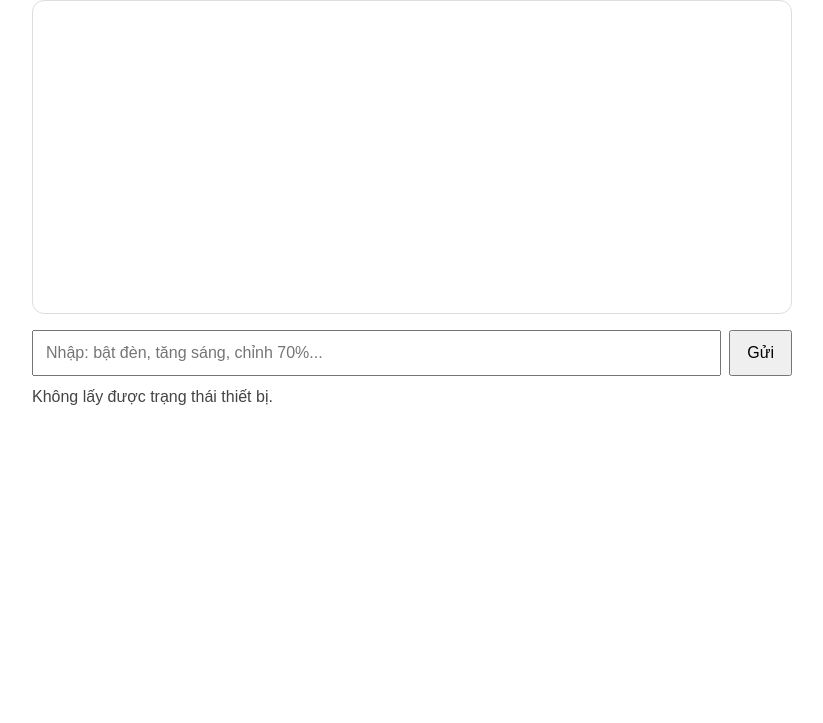
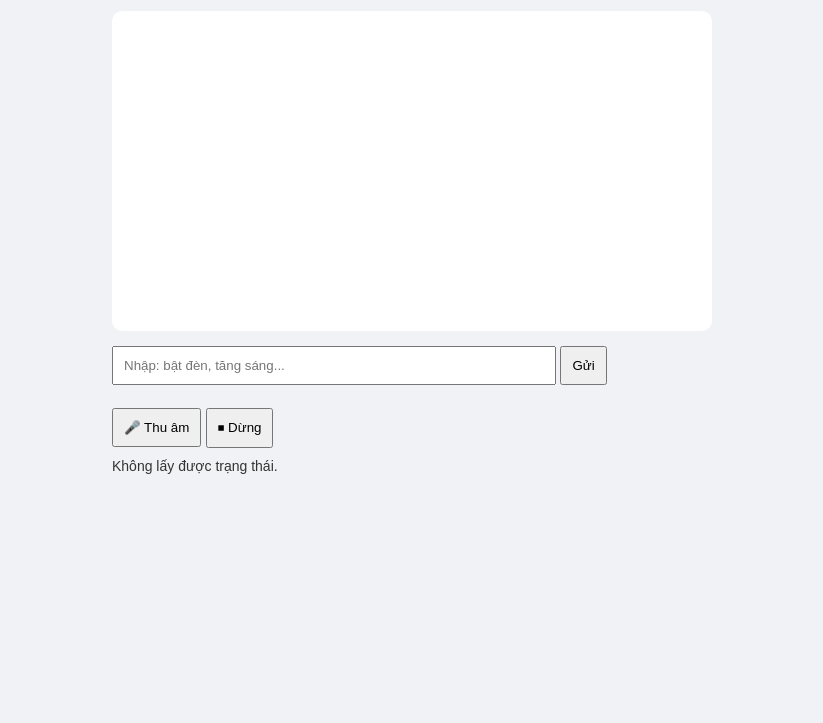
Before and after one commit to lethanhduan89-sudo/smart-study-lamp, a plain HTML site: page docs/index.html in a window 1280 px wide. Shown: the part 77-800 px from the top of the page, without its empty margins (228-1051 px from the left). Drawn offline with Linux system fonts and the light colour scheme; no server answers.

Commit message:
Update index.html with voice feature

```diff
--- a/docs/index.html
+++ b/docs/index.html
@@ -1,51 +1,104 @@
 <!DOCTYPE html>
 <html lang="vi">
 <head>
-  <meta charset="UTF-8" />
-  <meta name="viewport" content="width=device-width, initial-scale=1.0" />
-  <title>Đèn học thông minh AI</title>
+  <meta charset="UTF-8">
+  <title>Smart Study Lamp AI</title>
+
   <style>
-    body { font-family: Arial, sans-serif; max-width: 760px; margin: 32px auto; padding: 0 16px; }
-    h1 { margin-bottom: 8px; }
-    #chat { border: 1px solid #ddd; border-radius: 12px; padding: 16px; min-height: 280px; margin-bottom: 16px; }
-    .msg { margin: 10px 0; padding: 10px 12px; border-radius: 10px; max-width: 80%; }
-    .user { background: #e8f0fe; margin-left: auto; }
-    .ai { background: #eef7ee; }
-    .row { display: flex; gap: 8px; }
-    input { flex: 1; padding: 12px; font-size: 16px; }
-    button { padding: 12px 16px; font-size: 16px; cursor: pointer; }
-    #status { margin-top: 12px; color: #444; }
+    body {
+      font-family: Arial;
+      background: #f0f2f5;
+      margin: 0;
+      padding: 0;
+    }
+
+    .container {
+      max-width: 600px;
+      margin: auto;
+      padding: 20px;
+    }
+
+    h2 {
+      text-align: center;
+    }
+
+    #chat {
+      background: white;
+      height: 300px;
+      overflow-y: auto;
+      padding: 10px;
+      border-radius: 10px;
+      margin-bottom: 10px;
+    }
+
+    .msg {
+      margin: 5px 0;
+      padding: 8px;
+      border-radius: 8px;
+    }
+
+    .user {
+      background: #d1e7dd;
+      text-align: right;
+    }
+
+    .ai {
+      background: #f8d7da;
+      text-align: left;
+    }
+
+    input {
+      width: 70%;
+      padding: 10px;
+    }
+
+    button {
+      padding: 10px;
+      margin-top: 5px;
+      cursor: pointer;
+    }
+
+    #status {
+      margin-top: 10px;
+      font-size: 14px;
+      color: #333;
+    }
   </style>
 </head>
+
 <body>
-  <h1>Đèn học thông minh AI</h1>
+<div class="container">
+
+  <h2>Đèn học thông minh AI</h2>
+
   <div id="chat"></div>
 
-  <div class="row">
-    <input id="textInput" placeholder="Nhập: bật đèn, tăng sáng, chỉnh 70%..." />
+  <input id="textInput" placeholder="Nhập: bật đèn, tăng sáng..." />
   <button onclick="sendText()">Gửi</button>
+  <br><br>
+
+  <button onclick="startRec()">🎤 Thu âm</button>
+  <button onclick="stopRec()">⏹ Dừng</button>
+
+  <div id="status">Đang tải trạng thái...</div>
+
 </div>
-
-  <div id="status">Đang tải trạng thái thiết bị...</div>
 
 <script>
 const BACKEND = "https://smart-study-lamp.onrender.com";
+
+let mediaRecorder;
+let chunks = [];
 
 function addMsg(text, role) {
   const div = document.createElement("div");
   div.className = "msg " + role;
   div.textContent = text;
   document.getElementById("chat").appendChild(div);
-      div.scrollIntoView({ behavior: "smooth", block: "end" });
+  div.scrollIntoView({ behavior: "smooth" });
 }
 
-    function speak(text) {
-      if (!window.speechSynthesis) return;
-      const u = new SpeechSynthesisUtterance(text);
-      u.lang = "vi-VN";
-      speechSynthesis.speak(u);
-    }
-
+// ====================== TEXT ======================
 async function sendText() {
   const input = document.getElementById("textInput");
   const text = input.value.trim();
@@ -59,26 +112,81 @@
     headers: {"Content-Type": "application/json"},
     body: JSON.stringify({ text })
   });
+
   const data = await res.json();
 
   addMsg("AI: " + (data.reply || "Không có phản hồi"), "ai");
-      if (data.reply) speak(data.reply);
+
+  if (data.audio_url) {
+    const audio = new Audio(data.audio_url);
+    audio.play();
+  }
+
   refreshStatus();
 }
 
+// ====================== VOICE ======================
+async function startRec() {
+  const stream = await navigator.mediaDevices.getUserMedia({ audio: true });
+
+  mediaRecorder = new MediaRecorder(stream);
+  chunks = [];
+
+  mediaRecorder.ondataavailable = e => chunks.push(e.data);
+  mediaRecorder.start();
+
+  addMsg("Bạn: [đang thu âm...]", "user");
+}
+
+async function stopRec() {
+  if (!mediaRecorder) return;
+
+  mediaRecorder.onstop = async () => {
+    const blob = new Blob(chunks, { type: "audio/webm" });
+
+    const formData = new FormData();
+    formData.append("file", blob, "voice.webm");
+
+    const res = await fetch(BACKEND + "/voice", {
+      method: "POST",
+      body: formData
+    });
+
+    const data = await res.json();
+
+    if (data.heard_text) {
+      addMsg("Bạn nói: " + data.heard_text, "user");
+    }
+
+    addMsg("AI: " + (data.reply || "Không có phản hồi"), "ai");
+
+    if (data.audio_url) {
+      const audio = new Audio(data.audio_url);
+      audio.play();
+    }
+
+    refreshStatus();
+  };
+
+  mediaRecorder.stop();
+}
+
+// ====================== STATUS ======================
 async function refreshStatus() {
   try {
     const res = await fetch(BACKEND + "/device/status");
     const s = await res.json();
+
     document.getElementById("status").textContent =
       `Độ sáng: ${s.brightness}% | Auto: ${s.auto_mode ? "Bật" : "Tắt"} | Lux: ${s.ambient_lux ?? "-"} | Khoảng cách: ${s.distance_cm ?? "-"} cm`;
   } catch (e) {
-        document.getElementById("status").textContent = "Không lấy được trạng thái thiết bị.";
+    document.getElementById("status").textContent = "Không lấy được trạng thái.";
   }
 }
 
 refreshStatus();
 setInterval(refreshStatus, 5000);
 </script>
+
 </body>
 </html>
```
Lines whose indentation alone changed are shown as unchanged.
